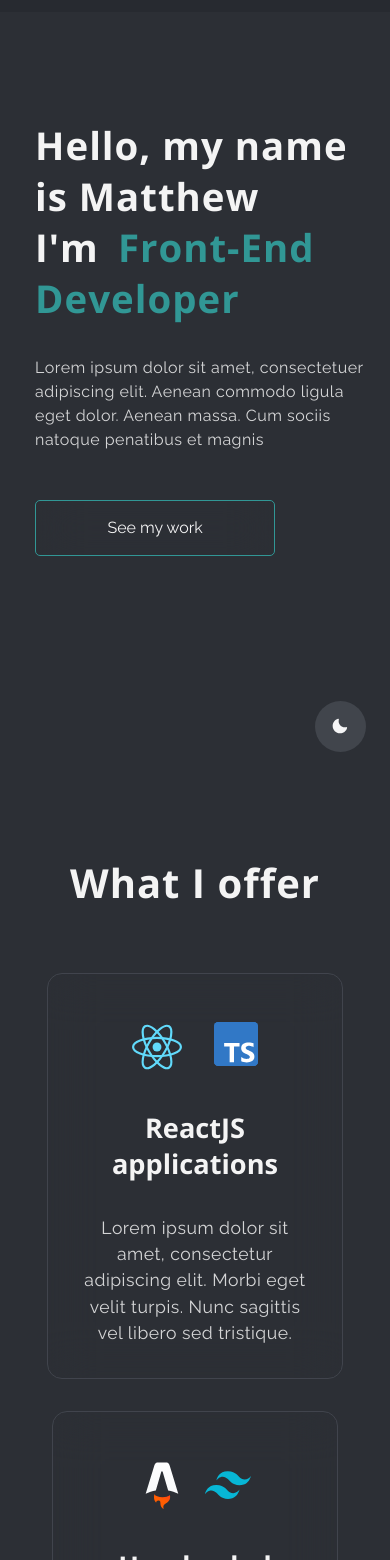
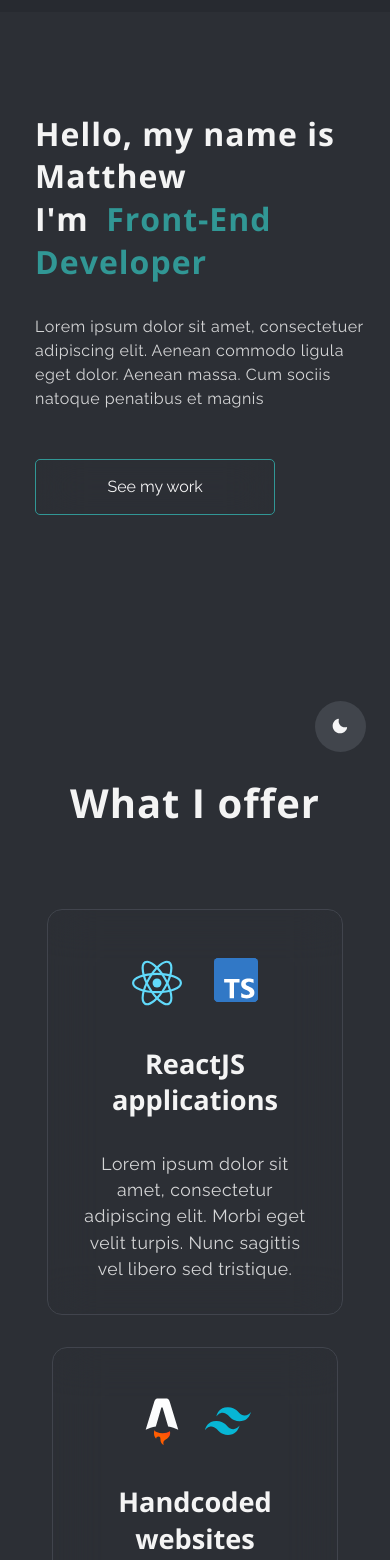
Before and after one commit to matt765/portfolio, a Next.js app: page / in a window 390 px wide. Shown: the part 68-1628 px from the top of the page. Built offline with nearby package versions, Linux system fonts and the light colour scheme.

Commit message:
Add responsive styles

```diff
--- a/src/components/Contact.tsx
+++ b/src/components/Contact.tsx
@@ -50,19 +50,33 @@ export const Contact = () => {
       // }}
       id="contact"
       direction="column"
-      w="30%"
+      w={{ base: "90%", sm: "80%", md: "30rem" }}
       mx="auto"
       gap="1.5rem"
       mb="2rem"
       pb="5rem"
-      mt="0rem"
+      mt="5rem"
     >
       <Flex alignItems="center">
-        <Flex w="3rem" h="1px" bg="mainColor" mb="1.5rem" mr="2rem"></Flex>
+        <Flex
+          w="3rem"
+          h="1px"
+          bg="mainColor"
+          mb="1.5rem"
+          mr="2rem"
+          display={{ base: "none", md: "flex" }}
+        ></Flex>
         <Heading as="h2" mb="2rem">
           Contact me
         </Heading>
-        <Flex w="3rem" h="1px" bg="mainColor" mb="1.5rem" ml="2rem"></Flex>
+        <Flex
+          w="3rem"
+          h="1px"
+          bg="mainColor"
+          mb="1.5rem"
+          ml="2rem"
+          display={{ base: "none", md: "flex" }}
+        ></Flex>
       </Flex>
 
       <FormControl isRequired>
@@ -71,7 +85,6 @@ export const Contact = () => {
           <Input
             type="text"
             name="name"
-
             borderColor="inputBorder"
             backdropFilter="blur(24px)"
           />
@@ -83,7 +96,6 @@ export const Contact = () => {
           <Input
             type="email"
             name="email"
-
             borderColor="inputBorder"
             backdropFilter="blur(24px)"
           />
@@ -94,7 +106,6 @@ export const Contact = () => {
 
         <Textarea
           name="message"
-
           rows={6}
           resize="none"
           borderColor="inputBorder"
--- a/src/components/Experience.tsx
+++ b/src/components/Experience.tsx
@@ -1,5 +1,4 @@
-import { Flex, Heading, ListItem, Text, UnorderedList } from "@chakra-ui/react";
-import { MoonIcon, SunIcon } from "@chakra-ui/icons";
+import { Flex, ListItem, Text, UnorderedList } from "@chakra-ui/react";
 import { SectionTitle } from "./SectionTitle";
 
 export const Experience = () => {
@@ -8,7 +7,7 @@ export const Experience = () => {
       w="100%"
       justify="center"
       alignItems="center"
-      mt="2rem"
+      mt="6rem"
       mb="4rem"
       id="experience"
       direction="column"
@@ -46,7 +45,7 @@ export const Experience = () => {
                 <UnorderedList listStyleType="none" ml="0">
                   <ListItem>
                     <Text variant="paragraphSecondary" mb="0.2rem">
-                      - Involved in designing and developing ReactJS &
+                      - Involved in developing and designing ReactJS &
                       TypeScript applications, utilizing various styling
                       libraries
                     </Text>
--- a/src/components/Hero.tsx
+++ b/src/components/Hero.tsx
@@ -8,23 +8,23 @@ export const Hero = () => {
         w="90%"
         alignItems="center"
         justify="flex-start"
-        pb="2rem"
-        pl={{ base: "4%", md: "8%", lg: "7%", xl: "6vw", "2xl": "12vw" }}
+        pb={{ base: "5rem", xl: "2rem"}}
+        pl={{ base: "4%", md: "8%", lg: "11%", xl: "6vw", "2xl": "12vw" }}
       >
         <Flex direction="column" w="57rem" gap="1rem">
           <Flex>
             <Heading
               mb="1rem"
               as="h1"
-              fontSize={{ base: "2.4rem", md: "2.8rem", xl: "3.8rem" }}
+              fontSize={{ base: "2rem", md: "2.8rem", xl: "3.8rem" }}
             >
               Hello, my name is Matthew <br />
               I&apos;m
               <Text
                 as="span"
                 variant="titleColored"
-                ml="1.2rem"
-                fontSize={{ base: "2.4rem", md: "2.8rem", xl: "3.8rem" }}
+                ml="1.1rem"
+                fontSize={{ base: "2rem", md: "2.8rem", xl: "3.8rem" }}
               >
                 Front-End Developer
               </Text>
--- a/src/components/Navbar.tsx
+++ b/src/components/Navbar.tsx
@@ -49,6 +49,7 @@ export const Navbar = () => {
        bg="primaryBg"
       display={{ base: "none", lg: "flex" }}
       backdropFilter="blur(24px)"
+
     >
       <Flex mb="2rem" ml="-1rem">
         <Image src="/logo.png" alt="" width={100} height={100} />
@@ -103,6 +104,7 @@ export const MobileNavbar = () => {
         px="1.5rem"
         py="0.3rem"
         alignItems="center"
+        zIndex="999"
       >
         <Flex py="0.5rem">
           <Image src="/logo.png" alt="" width={120} height={70} />
@@ -131,12 +133,12 @@ export const MobileNavbar = () => {
           <Flex w="1.3rem" h="1px" bg="rgb(255,255,255,0.5)"></Flex>
         </Flex>
       </Flex>
-      <AnimatePresence>
+
         {isOpen && (
           <motion.div
             initial={{ opacity: 0 }}
             animate={{ opacity: 1 }}
-            transition={{ duration: 0.3 }}
+            transition={{ duration: 0.1 }}
             exit={{ opacity: 0 }}
           >
             <Flex
@@ -154,6 +156,7 @@ export const MobileNavbar = () => {
               borderColor="rgb(255,255,255,0.1)"
               pt="2rem"
               display={{ base: "flex", lg: "none" }}
+              zIndex="99"
             >
               <MobileNavbarItem text="Home" color="coloredText" path="#home" />
               <MobileNavbarItem text="Services" path="#services" />
@@ -163,7 +166,7 @@ export const MobileNavbar = () => {
             </Flex>
           </motion.div>
         )}
-      </AnimatePresence>
+
     </>
   );
 };
--- a/src/components/Projects.tsx
+++ b/src/components/Projects.tsx
@@ -45,7 +45,7 @@ export const Projects = () => {
   return (
     <>
       <SectionTitle title="My recent projects" />
-      <Flex w="100%" justify="center" alignItems="center" mt="-2rem" mb="-4rem">
+      <Flex w="100%" justify="center" alignItems="center" mt="1.5rem" mb="-4rem">
         <Flex
           w="100%"
           wrap="nowrap"
--- a/src/components/Services.tsx
+++ b/src/components/Services.tsx
@@ -80,7 +80,7 @@ export const Services = () => {
       alignItems="center"
       direction="column"
       id="services"
-      mb="4rem"
+      mb="10rem"
     >
       <SectionTitle title="What I offer" />
       <Flex
@@ -90,6 +90,7 @@ export const Services = () => {
         gap={{ base: "2rem", lg: "1.7rem", xl: "1.4rem", "2xl": "2rem" }}
         px={{ base: "1rem", md: "15%", lg: "20%", xl: "0rem" }}
         wrap={{ base: "wrap", md: "wrap", xl: "wrap", "2xl": "nowrap" }}
+        mt="1rem"
       >
         {servicesData.map((service, index) => (
           <ServicesBox
--- a/src/components/WebsiteBox.tsx
+++ b/src/components/WebsiteBox.tsx
@@ -52,6 +52,7 @@ export const WebsiteBox = ({
         w={{ base: "100%", sm: "100%", xl: "60%" }}
         borderStyle="solid"
         borderWidth="1px"
+        zIndex="0"
         borderColor="grayBorder"
         borderRadius="6px"
         overflow="hidden"
--- a/src/components/buttons/ThemeToggler.tsx
+++ b/src/components/buttons/ThemeToggler.tsx
@@ -21,6 +21,7 @@ export const ThemeToggle = () => {
       alignItems="center"
       cursor="pointer"
       transition="0.3s"
+      zIndex="99999"
     >
       {colorMode === "light" ? (
         <SunIcon boxSize={5} />
--- a/src/pages/index.tsx
+++ b/src/pages/index.tsx
@@ -32,7 +32,6 @@ export default function Home() {
       <Flex
         direction="column"
         pl={{ base: "0vw", md: "0vw", lg: "13rem" }}
-        gap="5rem"
         bgImage={colorMode === "light" ? "url(mountains.jpg)" : ""}
         bgRepeat="no-repeat"
         bgAttachment="fixed"
@@ -42,8 +41,6 @@ export default function Home() {
         <MobileNavbar />
         <Hero />
         <Services />
-
-
         <Projects />
         <Experience />
         <Contact />
```
